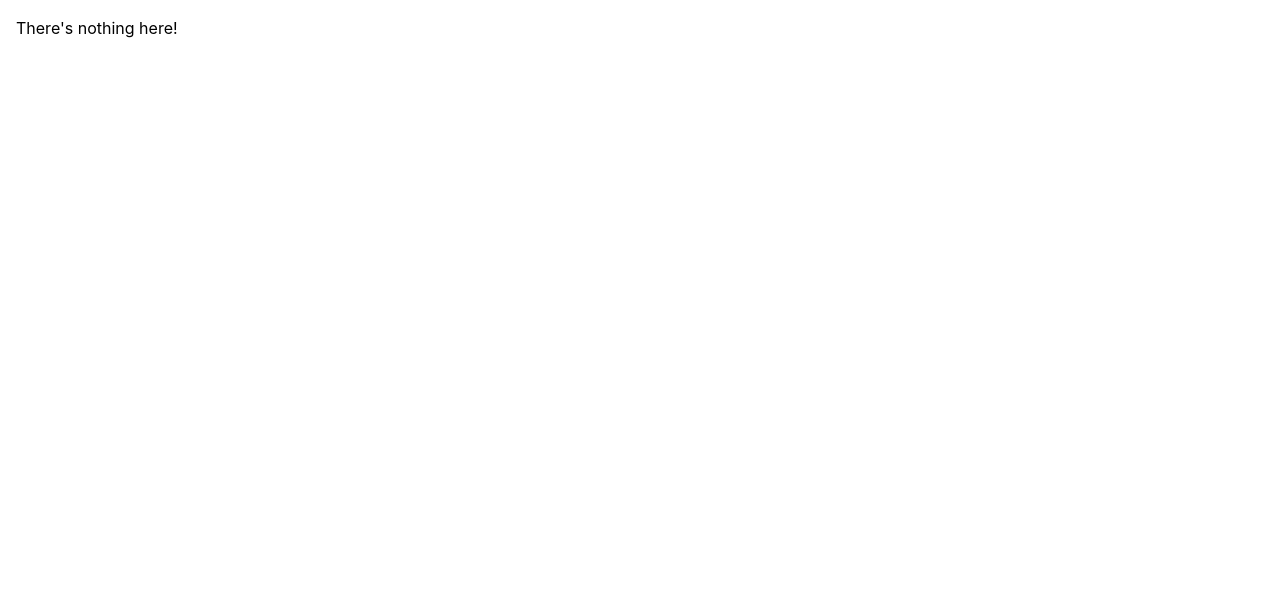
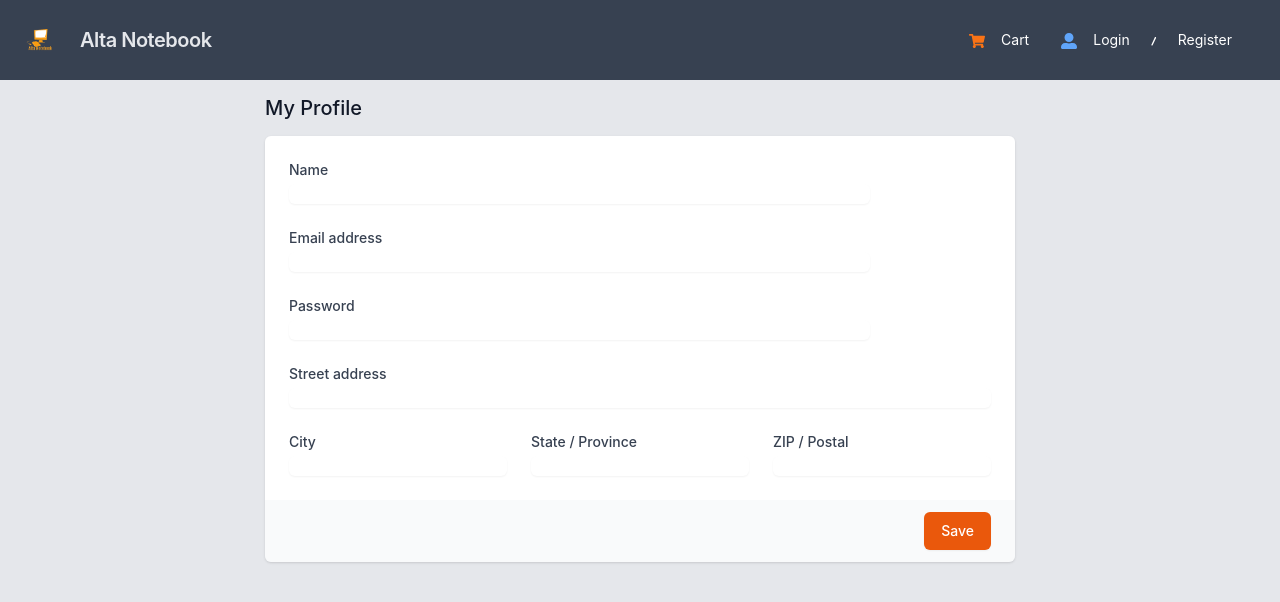
Before and after one commit to GROUP-6-E-COMMERCE/GROUP-6-FE-E-COMMERCE, a React (Create React App) app: page /profile in a window 1280 px wide. Shown: the top 602 px of the page. Built offline with nearby package versions, Linux system fonts and the light colour scheme.

Commit message:
slicing profile & upate detail

```diff
--- a/src/pages/Detail.jsx
+++ b/src/pages/Detail.jsx
@@ -7,27 +7,36 @@ function Detail() {
   return (
     <Layout>
       <Header />
-      <div className="flex flex-col items-center justify-center">
-        <div
-          className="grid md:grid-cols-4 gri
-        d-cols-1 gap-4 my-20 "
-        >
-          <div className="col-start-2 col-end-">
-            <img
-              src={ImgDetail}
-              alt="img-detail"
-              className="w-100 h-100 object-center"
-            />
-          </div>
-          <div className=" flex flex-col justify-center  ">
-            <h1 className="text-2xl my-5">Samsung SSD Internal</h1>
-            <p className="my-5">Rp.750,000.-</p>
+      <div className="max-w-sm w-full lg:max-w-full lg:flex justify-center mt-24">
+        <div className="h-48 lg:h-auto lg:w-80 flex-none bg-cover rounded-t lg:rounded-t-none lg:rounded-l text-center overflow-hidden">
+          <img src={ImgDetail} alt="img-detail" />
+        </div>
+        <div className=" bg-white rounded-b lg:rounded-b-none lg:rounded-r p-4 flex flex-col justify-center leading-normal">
+          <div className="mb-8">
+            <div className="text-gray-900 font-bold text-xl mb-3">
+              Samsung SSD Internal
+            </div>
+            <p className="text-gray-700 text-base mb-3">Rp.750,000.-</p>
             <button className="bg-orange-500 text-white px-4 py-2 rounded">
               Add to Cart
             </button>
           </div>
         </div>
       </div>
+      <div className="grid grid-col-1 px-5 mx-5 bg-white">
+        <h2 className="font-bold mb-3">Description</h2>
+        <p className="mb-5">
+          Samsung SSD 870 EVO 250GB 500GB 1TB 2.5" SATA III Internal SSD The
+          perfect choice for creators, IT professionals or everyday users, the
+          latest 870 EVO has indisputable performance, reliability and
+          compatibility built upon Samsung's pioneering technology. Excellence
+          in performance Everyday users can now enjoy professional-level SSD
+          performance with the 870 EVO, which maximizes the SATA interface limit
+          to 560/530 MB/s sequential speeds, * accelerates write speeds and
+          maintains long-term high performance with a larger variable buffer
+          that lets the SSD work faster, longer.
+        </p>
+      </div>
     </Layout>
   );
 }
--- /dev/null
+++ b/src/pages/Profile.jsx
@@ -0,0 +1,151 @@
+import React from "react";
+import Header from "../components/Header";
+import Layout from "../components/Layout";
+
+const Profile = () => {
+  const state = {};
+
+  return (
+    <Layout>
+      <Header></Header>
+      <div className="mt-10 sm:mt-0 flex justify-center">
+        <div className="md:grid md:grid-cols-2 md:gap-6">
+          <div className="mt-5 md:mt-0 md:col-span-2">
+            <div className="px-4 sm:px-0 py-4">
+              <h3 className="text-xl font-medium leading-6 text-gray-900">
+                My Profile
+              </h3>
+            </div>
+            <form action="#" method="POST">
+              <div className="shadow overflow-hidden sm:rounded-md">
+                <div className="px-4 py-5 bg-white sm:p-6">
+                  <div className="grid grid-cols-6 gap-6">
+                    <div className="col-span-6 sm:col-span-5">
+                      <label
+                        for="Name"
+                        className="block text-sm font-medium text-gray-700"
+                      >
+                        Name
+                      </label>
+                      <input
+                        type="text"
+                        name="Name"
+                        id="Name"
+                        autocomplete="given-name"
+                        className="mt-1 focus:ring-indigo-500 focus:border-indigo-500 block w-full shadow-sm sm:text-sm border-gray-300 rounded-md"
+                      />
+                    </div>
+
+                    <div className="col-span-6 sm:col-span-5">
+                      <label
+                        for="email_address"
+                        className="block text-sm font-medium text-gray-700"
+                      >
+                        Email address
+                      </label>
+                      <input
+                        type="text"
+                        name="email_address"
+                        id="email_address"
+                        autocomplete="email"
+                        className="mt-1 focus:ring-indigo-500 focus:border-indigo-500 block w-full shadow-sm sm:text-sm border-gray-300 rounded-md"
+                      />
+                    </div>
+
+                    <div className="col-span-6 sm:col-span-5">
+                      <label
+                        for="Password"
+                        className="block text-sm font-medium text-gray-700"
+                      >
+                        Password
+                      </label>
+                      <input
+                        type="password"
+                        name="password"
+                        id="password"
+                        autocomplete="password"
+                        className="mt-1 focus:ring-indigo-500 focus:border-indigo-500 block w-full shadow-sm sm:text-sm border-gray-300 rounded-md"
+                      />
+                    </div>
+
+                    <div className="col-span-6">
+                      <label
+                        for="street_address"
+                        className="block text-sm font-medium text-gray-700"
+                      >
+                        Street address
+                      </label>
+                      <input
+                        type="text"
+                        name="street_address"
+                        id="street_address"
+                        autocomplete="street-address"
+                        className="mt-1 focus:ring-indigo-500 focus:border-indigo-500 block w-full shadow-sm sm:text-sm border-gray-300 rounded-md"
+                      />
+                    </div>
+
+                    <div className="col-span-6 sm:col-span-6 lg:col-span-2">
+                      <label
+                        for="city"
+                        className="block text-sm font-medium text-gray-700"
+                      >
+                        City
+                      </label>
+                      <input
+                        type="text"
+                        name="city"
+                        id="city"
+                        className="mt-1 focus:ring-indigo-500 focus:border-indigo-500 block w-full shadow-sm sm:text-sm border-gray-300 rounded-md"
+                      />
+                    </div>
+
+                    <div className="col-span-6 sm:col-span-3 lg:col-span-2">
+                      <label
+                        for="state"
+                        className="block text-sm font-medium text-gray-700"
+                      >
+                        State / Province
+                      </label>
+                      <input
+                        type="text"
+                        name="state"
+                        id="state"
+                        className="mt-1 focus:ring-indigo-500 focus:border-indigo-500 block w-full shadow-sm sm:text-sm border-gray-300 rounded-md"
+                      />
+                    </div>
+
+                    <div className="col-span-6 sm:col-span-3 lg:col-span-2">
+                      <label
+                        for="postal_code"
+                        className="block text-sm font-medium text-gray-700"
+                      >
+                        ZIP / Postal
+                      </label>
+                      <input
+                        type="text"
+                        name="postal_code"
+                        id="postal_code"
+                        autocomplete="postal-code"
+                        className="mt-1 focus:ring-indigo-500 focus:border-indigo-500 block w-full shadow-sm sm:text-sm border-gray-300 rounded-md"
+                      />
+                    </div>
+                  </div>
+                </div>
+                <div className="px-4 py-3 bg-gray-50 text-right sm:px-6">
+                  <button
+                    type="submit"
+                    className="inline-flex justify-center py-2 px-4 border border-transparent shadow-sm text-sm font-medium rounded-md text-white bg-orange-600 hover:bg-orange-700 focus:outline-none focus:ring-2 focus:ring-offset-2 focus:ring-orange-500"
+                  >
+                    Save
+                  </button>
+                </div>
+              </div>
+            </form>
+          </div>
+        </div>
+      </div>
+    </Layout>
+  );
+};
+
+export default Profile;
--- a/src/routes/Routes.jsx
+++ b/src/routes/Routes.jsx
@@ -6,6 +6,7 @@ import Cart from "../pages/Cart";
 import Orderlist from "../pages/Orderlist";
 import Login from "../pages/Login";
 import Register from "../pages/Register";
+import Profile from "../pages/Profile";
 
 const App = () => {
   return (
@@ -17,6 +18,7 @@ const App = () => {
         <Route path="/orderlist" element={<Orderlist />} />
         <Route path="/login" element={<Login />} />
         <Route path="/register" element={<Register />} />
+        <Route path="/profile" element={<Profile />} />
         <Route
           path="*"
           element={
```
